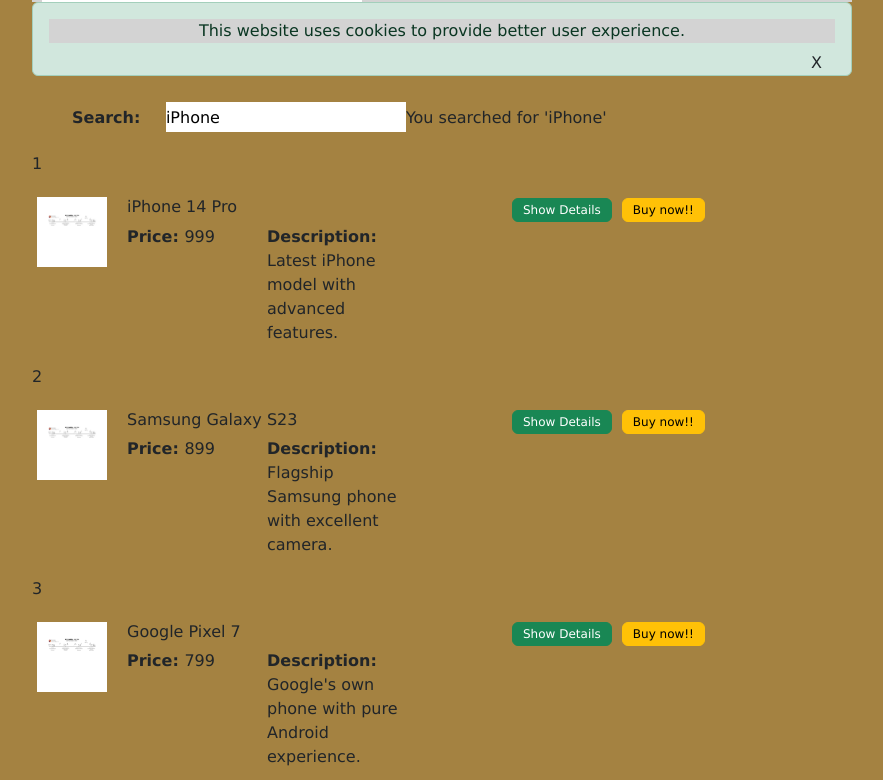
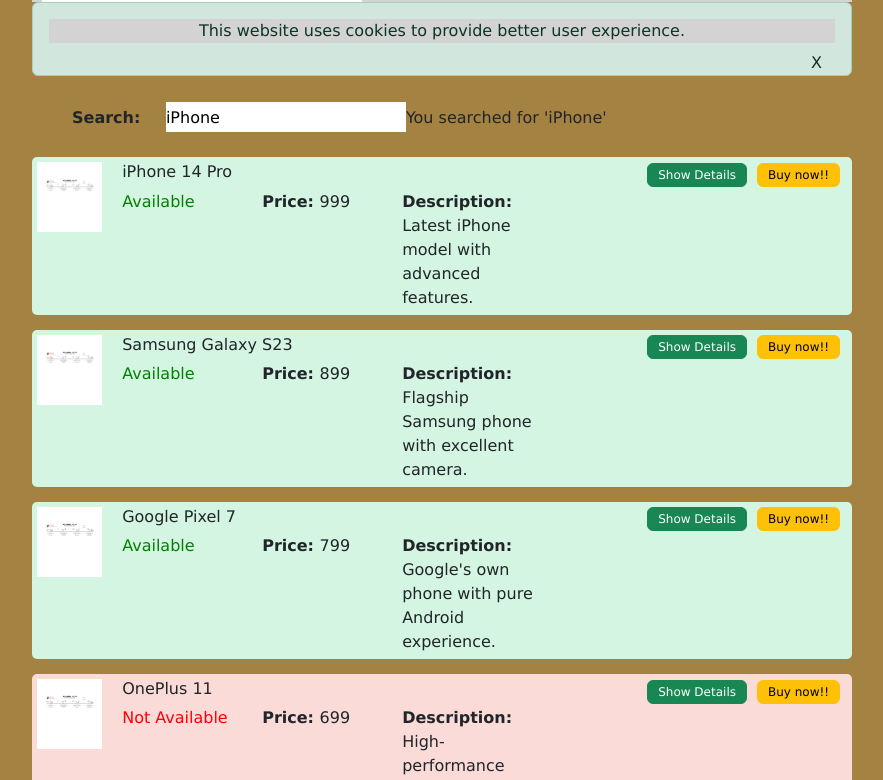
Before and after one commit to rithikeshsonu/AngularMastery, an Angular app: page / in a window 1280 px wide. Shown: the part 320-1100 px from the top of the page, without its empty margins (198-1081 px from the left). Built offline with nearby package versions, Linux system fonts and the light colour scheme.

Commit message:
[ngStyle] Directive

```diff
--- a/src/app/products/products.component.html
+++ b/src/app/products/products.component.html
@@ -2,13 +2,14 @@
     <p>Number is {{item}}</p>
 </div> -->
 <div *ngFor="let product of products; let i = index; ">
-    <p>{{ i + 1}}</p>
-    <div class="product-container">
+    <!-- <p>{{ i + 1}}</p> -->
+    <div class="product-container" [ngStyle]="{backgroundColor : product.available === 'Available' ? '#D5F5E3' : '#FADBD8'}">
         <div class="image-container"><img [src]="product.image" alt="" style="max-height: 50px; max-width: 50px;"></div>
         <div>
             <div class="name-container"><h6>{{product.name}}</h6></div>
             <div class="detail-container">
                 <!-- <div class="details"></div> -->
+                 <div class="details" [ngStyle]="{color: product.available === 'Available' ? 'Green' : 'Red'}">{{product.available}}</div>
                 <div class="details"><b>Price: </b>{{product.price}}</div>
                 <div class="details"><b>Description: </b>{{product.description}}</div>
             </div>
--- a/src/app/products/products.component.ts
+++ b/src/app/products/products.component.ts
@@ -10,13 +10,13 @@
 })
 export class ProductsComponent {
   products = [
-    {name: "iPhone 14 Pro", price: 999, description: "Latest iPhone model with advanced features.", image : "assets/LinkedInBanner.png"},
-    {name: "Samsung Galaxy S23", price: 899, description: "Flagship Samsung phone with excellent camera.", image : "assets/LinkedInBanner.png"},
-    {name: "Google Pixel 7", price: 799, description: "Google's own phone with pure Android experience.", image : "assets/LinkedInBanner.png"},
-    {name: "OnePlus 11", price: 699, description: "High-performance phone with fast charging.", image : "assets/LinkedInBanner.png"},
-    {name: "Sony WH-1000XM5", price: 349, description: "Top-tier noise-cancelling headphones.", image : "assets/LinkedInBanner.png"},
-    {name: "Apple MacBook Pro", price: 1299, description: "Powerful laptop for professionals.", image : "assets/LinkedInBanner.png"},
-    {name: "Dell XPS 13", price: 999, description: "Compact and high-performance ultrabook.", image : "assets/LinkedInBanner.png"},
+    {name: "iPhone 14 Pro", price: 999, description: "Latest iPhone model with advanced features.", image : "assets/LinkedInBanner.png", available: "Available"},
+    {name: "Samsung Galaxy S23", price: 899, description: "Flagship Samsung phone with excellent camera.", image : "assets/LinkedInBanner.png", available : "Available"},
+    {name: "Google Pixel 7", price: 799, description: "Google's own phone with pure Android experience.", image : "assets/LinkedInBanner.png", available : "Available"},
+    {name: "OnePlus 11", price: 699, description: "High-performance phone with fast charging.", image : "assets/LinkedInBanner.png",  available : "Not Available"},
+    {name: "Sony WH-1000XM5", price: 349, description: "Top-tier noise-cancelling headphones.", image : "assets/LinkedInBanner.png",  available : "Not Available"},
+    {name: "Apple MacBook Pro", price: 1299, description: "Powerful laptop for professionals.", image : "assets/LinkedInBanner.png", available : "Available"},
+    {name: "Dell XPS 13", price: 999, description: "Compact and high-performance ultrabook.", image : "assets/LinkedInBanner.png", available : "Not Available"},
     // {name: "iPad Pro", price: 799, description: "Versatile tablet with powerful performance."},
     // {name: "Amazon Echo Dot", price: 49, description: "Smart speaker with Alexa voice assistant."},
     ]
```
